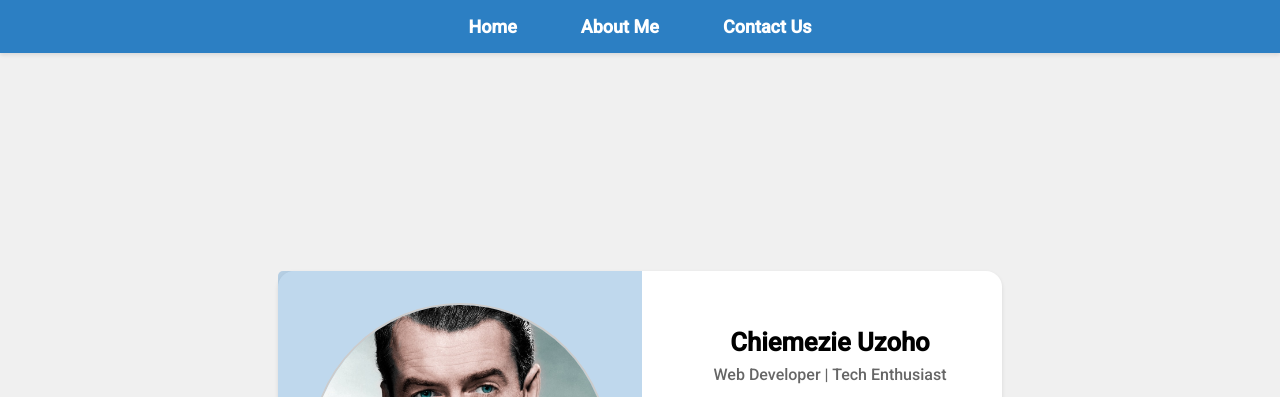
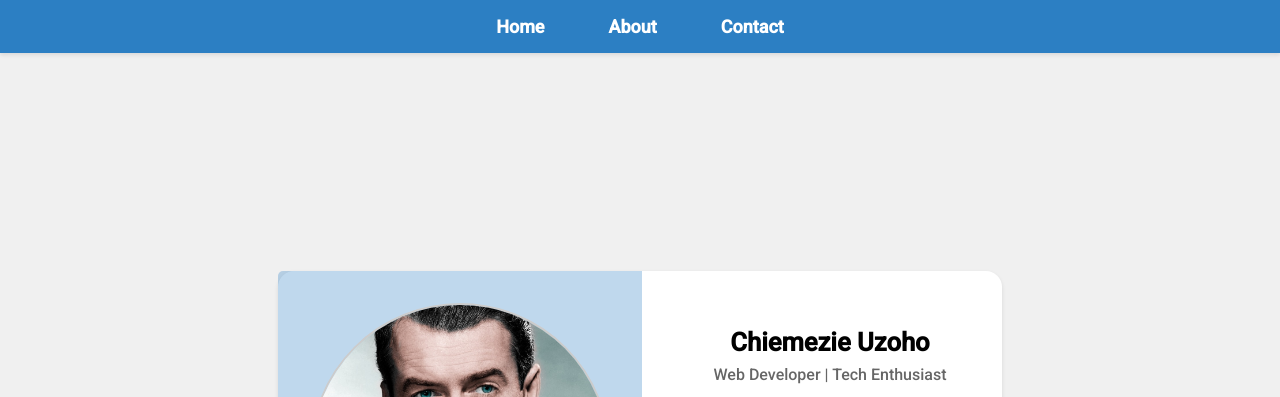
Before and after one commit to emyronald/profile-card-hng, a plain HTML site: page index.html in a window 1280 px wide. Shown: the top 397 px of the page. Drawn offline with Linux system fonts and the light colour scheme.

Commit message:
style update

```diff
--- a/index.html
+++ b/index.html
@@ -25,8 +25,8 @@
       <nav class="nav-bar">
         <ul>
           <li><a href="./index.html">Home</a></li>
-          <li><a href="./aboutMe.html">About Me</a></li>
-          <li><a href="./contactUs.html">Contact Us</a></li>
+          <li><a href="./aboutMe.html">About</a></li>
+          <li><a href="./contactUs.html">Contact</a></li>
         </ul>
       </nav>
     </header>
```
